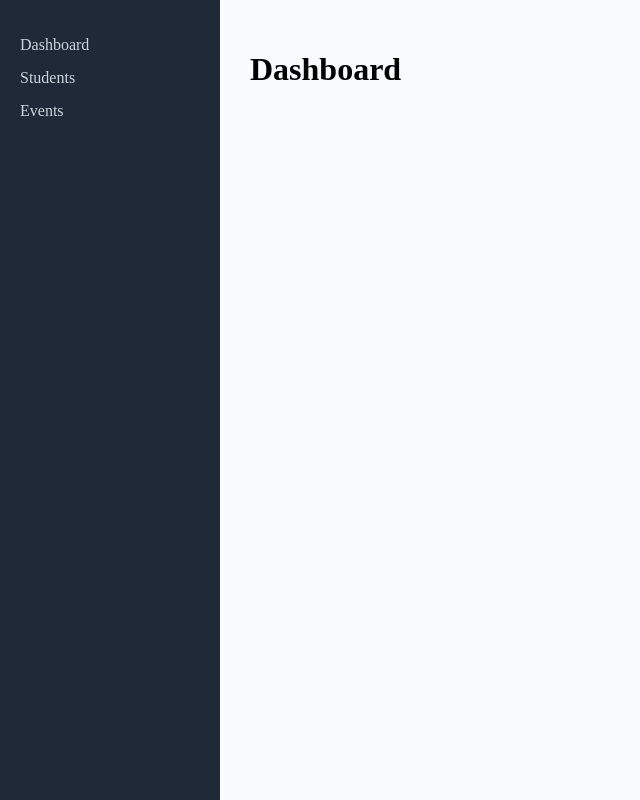
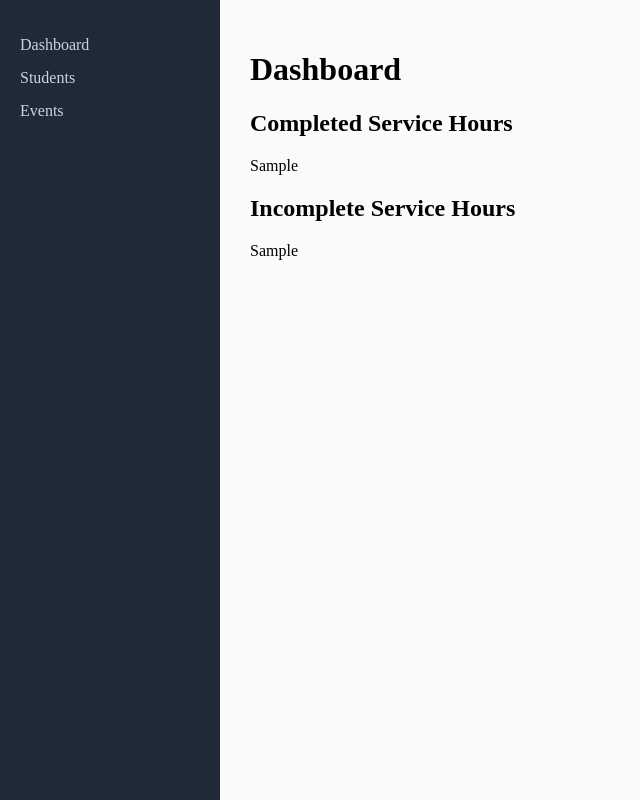
Before and after one commit to lmmtolin/004_itmgt25_project, a Django app: template servicehourstracker/core/templates/core/oaa_dashboard.html in a window 1280 px wide. Shown: the whole page, without its empty margins (0-640 px from the left). Run offline with Django 5.2, Linux system fonts and the light colour scheme; the template is opened without the code that fills it: most values are stand-ins (such as "Sample title", 1, 10 or a date in 2020).

Commit message:
added student summary to oaa_dashboard

```diff
--- a/servicehourstracker/core/models.py
+++ b/servicehourstracker/core/models.py
@@ -11,6 +11,8 @@ class StudentProfile(models.Model):
     completed_service_hours = models.FloatField(default=0.0)
     penalty_service_hours = models.FloatField(default=0.0)
 
+    def remaining_service_hours(self):
+        return max(0.0, (self.required_service_hours + self.penalty_service_hours) - self.completed_service_hours)
 
 class OrgProfile(models.Model):
     user = models.OneToOneField(User, on_delete=models.CASCADE)
--- a/servicehourstracker/core/templates/core/oaa_dashboard.html
+++ b/servicehourstracker/core/templates/core/oaa_dashboard.html
@@ -52,7 +52,6 @@
     box-sizing: border-box;
     overflow-y: scroll;
   }
-
 </style>
 
 <div class="sidebar">
@@ -65,4 +64,12 @@
 
 <div class="main-content">
   <h1>Dashboard</h1>
+  <div>
+    <h2>Completed Service Hours</h2>
+    {{ completed_students }}
   </div>
+  <div>
+    <h2>Incomplete Service Hours</h2>
+    {{ incomplete_students }}
+  </div>
+</div>
```
Also changed, not shown: servicehourstracker/core/views.py (+15 -2 lines), servicehourstracker/db.sqlite3. Lines whose indentation alone changed are shown as unchanged.
